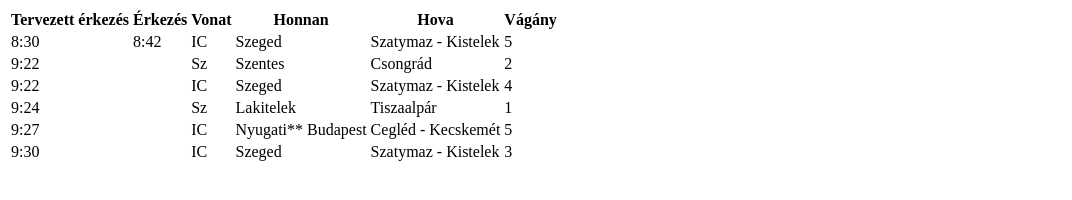
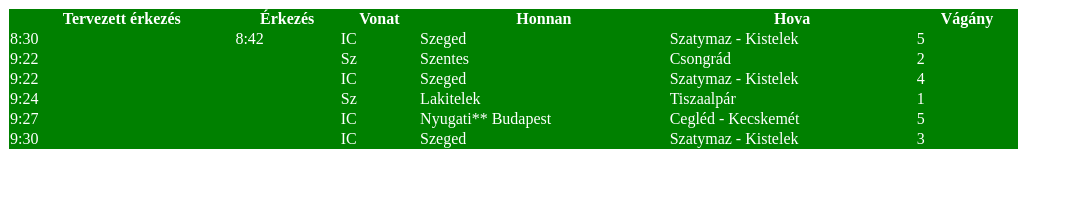
Before and after one commit to VargaAti/2025_01_30_MAV_utastajekoztato, a plain HTML site: page index.html in a window 1280 px wide. Shown: the whole page, without its empty margins (0-1072 px from the left). Drawn offline with Linux system fonts and the light colour scheme.

Commit message:
add basic design for table

```diff
--- a/index.html
+++ b/index.html
@@ -4,6 +4,7 @@
     <meta charset="UTF-8">
     <meta name="viewport" content="width=device-width, initial-scale=1.0">
     <title>MÁV utastájékoztató</title>
+    <link rel="stylesheet" href="styles.css">
 </head>
 <body>
     <table>
--- /dev/null
+++ b/styles.css
@@ -0,0 +1,9 @@
+table {
+    border: 1px solid;
+    border-collapse: collapse;
+  }
+table {
+    width: 80%;
+    background-color: green;
+    color:white;
+  }
```
